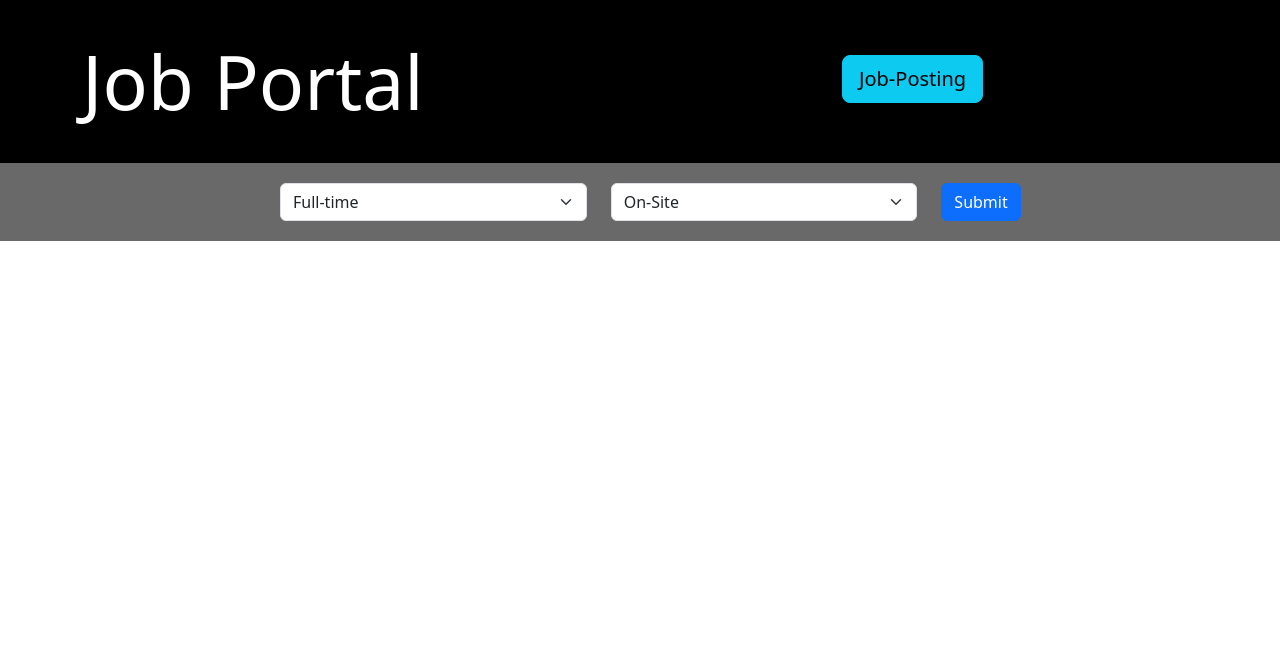
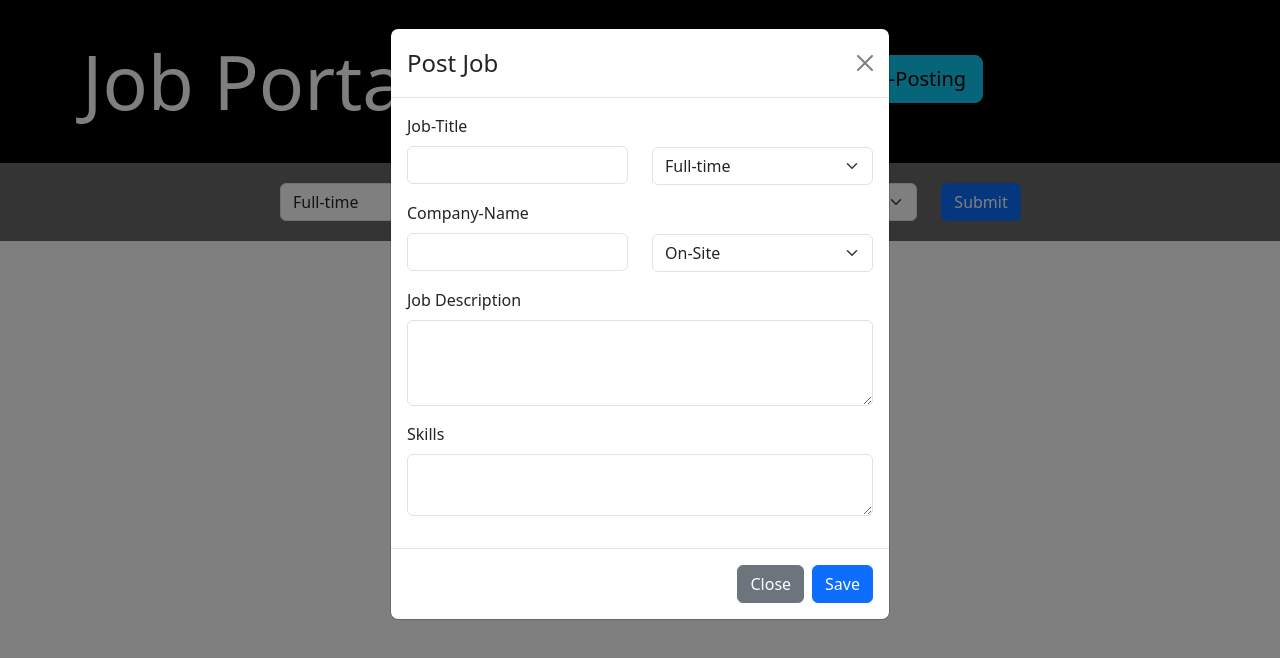
Before and after one commit to shruthisalimath/JobPortal-React, a React (Create React App) app in the folder jobportal-react/: page / in a window 1280 px wide. Shown: the top 658 px of the page. Built offline with nearby package versions, Linux system fonts and the light colour scheme.

Commit message:
created modal for posting jobs

```diff
--- a/jobportal-react/src/App.js
+++ b/jobportal-react/src/App.js
@@ -1,13 +1,17 @@
 import React from "react";
 import Header from "./Components/Header";
-import SearchBar from "./Components/SearchBar"
+import SearchBar from "./Components/SearchBar";
+import NewjobPosting from "./Components/Job-Posting/NewJobposting";
 function App() {
   return (
     <div className="JobPortal">
-     <Header></Header>
+     <Header />
+     <NewjobPosting />
+
      <div className="searchbar">
-     <SearchBar></SearchBar>
+     <SearchBar />
      </div>
+
     </div>
   );
 }
--- /dev/null
+++ b/jobportal-react/src/Components/Job-Posting/NewJobposting.js
@@ -0,0 +1,78 @@
+import { useState } from 'react';
+
+import Col from 'react-bootstrap/Col';
+import Row from 'react-bootstrap/Row';
+import Form from 'react-bootstrap/Form';
+import Button from 'react-bootstrap/Button';
+import Modal from 'react-bootstrap/Modal';
+
+
+const Newjob = () => {
+    const [show, setShow] = useState(true);
+
+    const handleClose = () => setShow(false );
+    //const handleShow = () => setShow(true);
+
+    return (
+        <>
+            <Modal show={show} onHide={handleClose}>
+                <Modal.Header closeButton>
+                    <Modal.Title>Post Job</Modal.Title>
+                </Modal.Header>
+                <Modal.Body>
+
+                    <Form>
+                        <Row className='mb-3'>
+                            <Form.Group as={Col} controlId='formGridTitle'>
+                                <Form.Label>Job-Title</Form.Label>
+                                <Form.Control />
+                            </Form.Group>
+                            <Form.Group as={Col} controlId="formGridDuration"> <br></br>
+
+
+                                <Form.Select defaultValue="Full-time">
+                                    <option value="Full-time" >Full-time</option>
+                                    <option value="Part-time" >Part-time</option>
+                                    <option value="Contract" >Contract</option>
+                                </Form.Select>
+                            </Form.Group>
+                        </Row>
+
+                        <Row className='mb-3'>
+                            <Form.Group as={Col} controlId='formGridCompany'>
+                                <Form.Label>Company-Name</Form.Label>
+                                <Form.Control />
+                            </Form.Group>
+                            <Form.Group as={Col} controlId="formGridLocation"><br></br>
+                                <Form.Select defaultValue="On-Site">
+                                    <option value="On-Site">On-Site</option>
+                                    <option value="Remote"  >Remote</option>
+                                    <option value="Hybrid" >Hybrid</option>
+                                </Form.Select>
+                            </Form.Group>
+                        </Row>
+                        <Form.Group className="mb-3" controlId="jobdescription">
+                            <Form.Label>Job Description</Form.Label>
+                            <Form.Control as="textarea" rows={3} />
+                        </Form.Group>
+                        <Form.Group className="mb-3" controlId="Skills">
+                            <Form.Label>Skills</Form.Label>
+                            <Form.Control as="textarea" rows={2} />
+                        </Form.Group>
+
+                    </Form>
+                </Modal.Body>
+                <Modal.Footer>
+                    <Button variant="secondary" onClick={handleClose}>
+                        Close
+                    </Button>
+                    <Button variant="primary" onClick={handleClose}>
+                        Save
+                    </Button>
+                </Modal.Footer>
+            </Modal>
+        </>
+    );
+};
+
+export default Newjob;
--- a/jobportal-react/src/index.css
+++ b/jobportal-react/src/index.css
@@ -35,3 +35,11 @@ body {
   justify-content: center;
   padding-left: 20%;
 }
+
+#formGridDuration{
+  margin-top: 4%;
+}
+
+#formGridLocation {
+  margin-top: 4%;
+}
```
Also changed, not shown: jobportal-react/src/Components/Job-Posting/JobCard.js (added).
